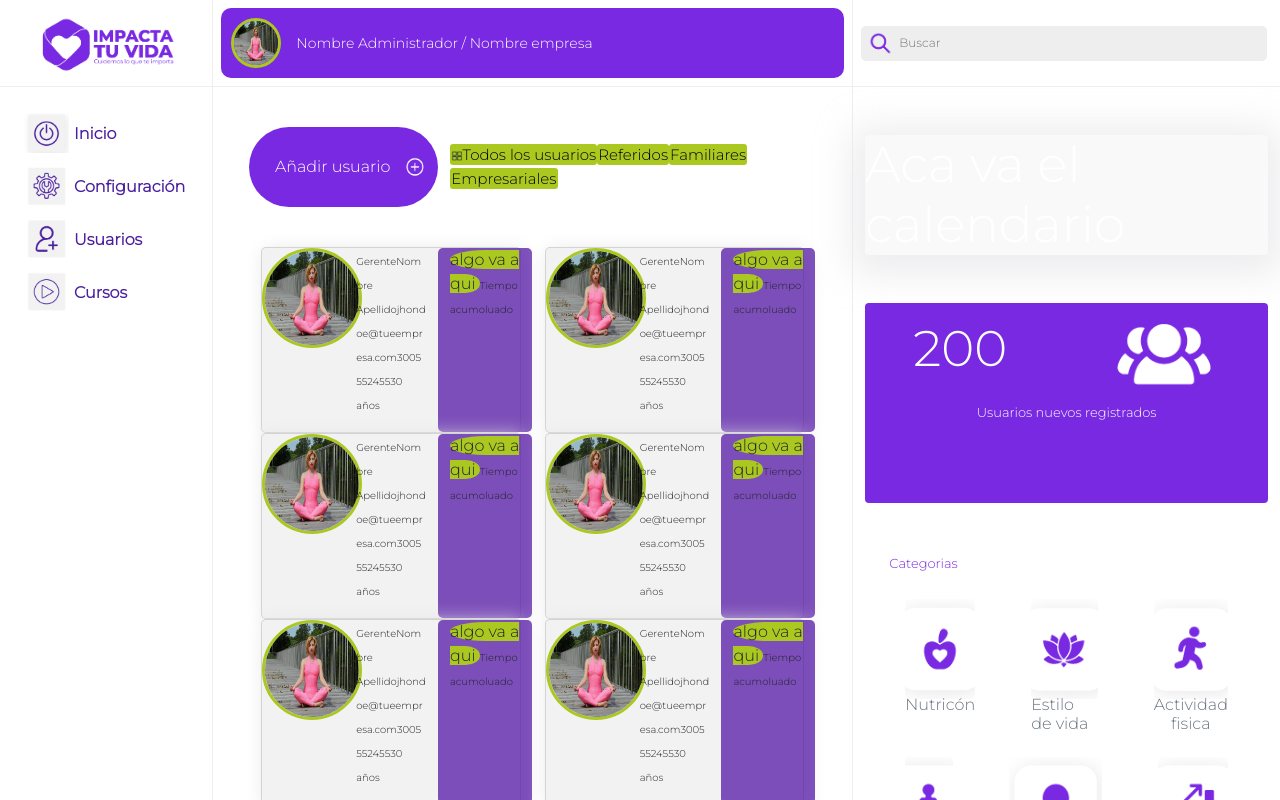
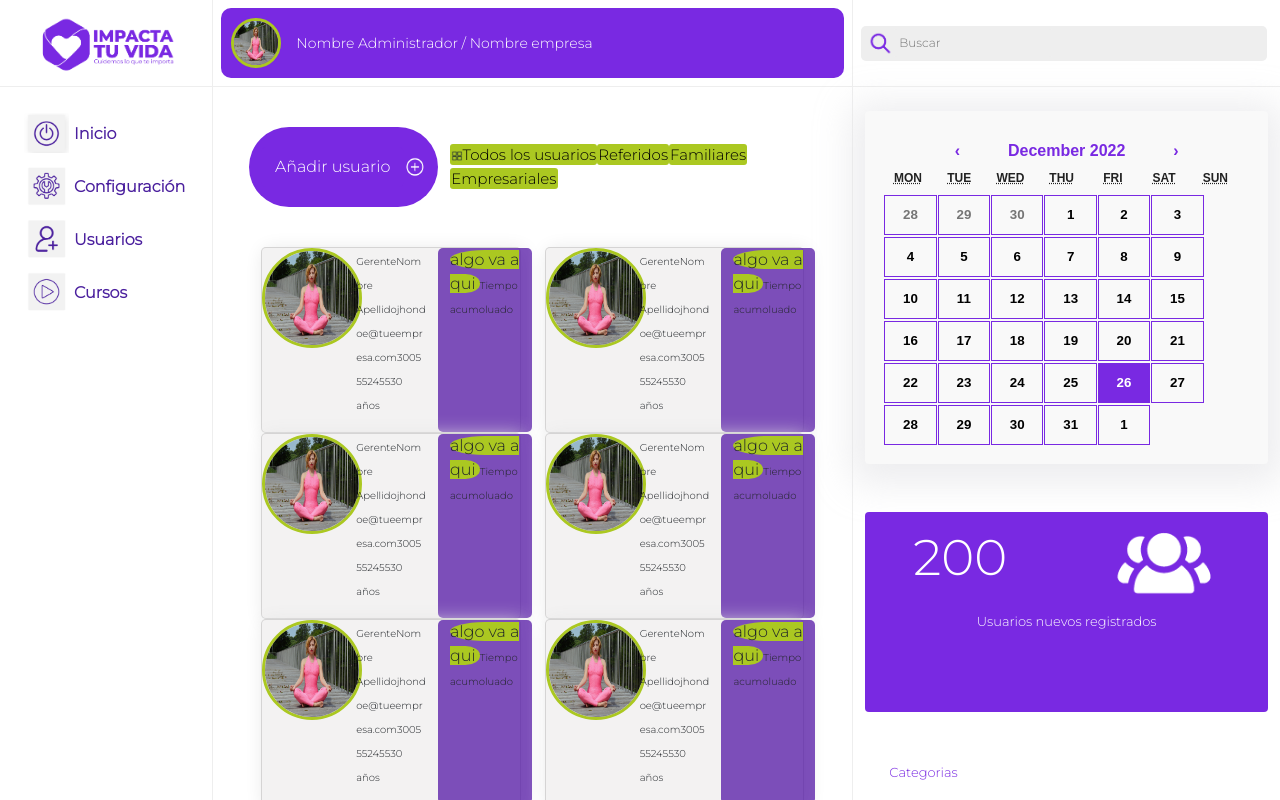
Before and after one commit to anfemoca19/proyecto_impacta, a React (Create React App) app: page /users in a window 1280 px wide. Shown: the top 800 px of the page. Built offline with nearby package versions, Linux system fonts and the light colour scheme.

Commit message:
se crea componente calendar con libreria react-calendar

```diff
--- /dev/null
+++ b/src/components/Calendar/Calendar.scss
@@ -0,0 +1,131 @@
+.calendar {
+  background-color: #f9f9f9;
+  box-shadow: 0px 6px 36px 14px #e6e6e8b4;
+}
+
+.react-calendar {
+  width: 100%;
+  background-color: #f9f9f9;
+  max-width: 100%;
+  border: 1px solid #f9f9f9;
+  color: #222;
+  font-weight: bold;
+}
+
+.react-calendar button {
+  margin: 0;
+  border: 1px solid #7929e2;
+  outline: none;
+  // margin: 1px 8px 1px 1px;
+}
+.react-calendar__navigation {
+  display: flex;
+  height: 30px;
+  margin-bottom: 5px;
+}
+
+.react-calendar__navigation {
+  button {
+    color: #7929e2;
+    min-width: 50px;
+    background: none;
+    font-size: 16px;
+    margin-top: 8px;
+    font-weight:bold;
+    // margin-bottom: 25px;
+    height: 30px;
+    border: 0;
+    &:enabled {
+      &:hover,
+      &:focus {
+        background-color: #abc821;
+      }
+    }
+  }
+}
+.react-calendar__month-view__days{
+  margin: 1px 1px 1px 1px;
+}
+.react-calendar__month-view__days .react-calendar__month-view__days__day{
+  margin: 1px 8px 1px 1px;
+}
+
+.react-calendar__month-view__days__day--weekend {
+  color: black
+}
+
+.react-calendar__navigation button[disabled] {
+  background-color: #abc821;
+}
+
+.react-calendar__tile{
+  &:enabled{
+    &:hover,
+    &:focus {
+      background: #7929e2;
+      color: #fff;
+    }
+  }
+}
+.react-calendar__tile .react-calendar__month-view__days__day button{
+  border-style: 1px solid #7929e2;
+}
+//estilos para el dia actual
+.react-calendar__tile--now {
+  background: #7929e2;
+  font-weight: bold;
+  color: #fff;
+
+  &:enabled{
+    &:hover,
+    &:focus {
+      // background: #7929e2;
+      background: #abc821;
+      font-weight: bold;
+      color: #fff;
+    }
+  }
+}
+.react-calendar__tile--active {
+  background: #7929e2;
+  color: white;
+}
+
+.react-calendar__tile--hasActive:enabled:hover, .react-calendar__tile--hasActive:enabled:focus {
+  background: #abc821;
+}
+
+.react-calendar__month-view__weekdays {
+  text-align: center;
+  font-weight: bold;
+  font-size: 0.75em;
+  margin-right: 10px;
+}
+
+//Esilos para el contenedor de los meses y años
+.react-calendar .react-calendar__year-view{
+  margin-top: 20px;
+}
+
+.react-calendar__year-view .react-calendar__tile, .react-calendar__decade-view
+.react-calendar__tile, .react-calendar__century-view .react-calendar__tile{
+  height: 40px;
+  padding: 10px 15px;
+  // margin: 2px 0.5px 0px 0px;
+}
+
+
+//estylos decadas
+.react-calendar__decade-view__years{
+  margin-top: 20px;
+}
+.react-calendar__tile .react-calendar__decade-view{
+  margin: 5px 8px 1px 1px;
+}
+.react-calendar__tile .react-calendar__decade-view__years__year{
+  margin: 5px 8px 1px 1px;
+}
+//sryle centenary
+.react-calendar__century-view__decades{
+  margin-top: 20px;
+}
--- a/src/components/Calendar/calendar.jsx
+++ b/src/components/Calendar/calendar.jsx
@@ -1,21 +1,24 @@
-import clsx from "clsx";
 import { useState } from "react";
-import styles from "./calendar.module.scss";
+import CalendarLibrary from "react-calendar";
+import "react-calendar/dist/Calendar.css";
+import "./Calendar.scss";
 
-// Example of using module with sass
-// className={clsx(styles.calendar, styles.john, {
-//   [styles.purple]: showPurple,
-// })}
 export default function Calendar() {
-  const [showPurple, setShowPurple] = useState(false);
-
-  const onShowPurple = () => {
-    setShowPurple(!showPurple);
-  };
-
+  const [date, setDate] = useState(new Date());
   return (
-    <h1 className={clsx("mb-5", "mt-5", "rounded", styles.calendar)}>
-      Aca va el calendario
-    </h1>
+    <div className="container-fluid calendar mb-5 mt-4 rounded p-3">
+      <CalendarLibrary
+        onChange={setDate}
+        value={date}
+        // nextLabel="month>>"
+        nextAriaLabel="Ir al próximo mes"
+        next2Label=""
+        next2AriaLabel="Ir al próximo año"
+        // prevLabel="< <mes"
+        prevAriaLabel="Ir al mes anterior"
+        prev2Label=""
+        prev2AriaLabel="Ir al año anterior"
+      />
+    </div>
   );
 }
--- a/src/components/Calendar/calendar.module.scss
+++ /dev/null
@@ -1,7 +0,0 @@
-.calendar {
-  background-color: #f9f9f9;
-  box-shadow: 0px 6px 36px 14px #e6e6e8b4;
-}
-.john {
-  color: white;
-}
--- a/src/pages/Configuration/configurarion.jsx
+++ b/src/pages/Configuration/configurarion.jsx
@@ -1,7 +1,7 @@
 import clsx from "clsx";
 import "../Configuration/configuration.scss";
 import AccountUser from "../../components/AcountUser/accountUser";
-import Calendar from "../../components/Calendar/calendar";
+import Calendar from "../../components/Calendar/Calendar";
 import Categorias from "../../components/Categories/categories";
 import GraphUsers from "../../components/GraphUsers/graphUsers";
 import Header from "../../components/Header/header";
--- a/src/pages/Courses/courses.jsx
+++ b/src/pages/Courses/courses.jsx
@@ -1,13 +1,12 @@
 import { Link } from "react-router-dom";
 import "../Courses/courses.scss";
 import AccountUser from "../../components/AcountUser/accountUser";
-import Calendar from "../../components/Calendar/calendar";
+import Calendar from "../../components/Calendar/Calendar";
 import Categorias from "../../components/Categories/categories";
 import GraphUsers from "../../components/GraphUsers/graphUsers";
 import Header from "../../components/Header/header";
 import Layout from "../../components/Layout";
 import Navbar from "../../components/Navbar/navbar";
-import Input from "../../components/UI/Input/input";
 import Star from "../../components/Star/Star";
 
 export default function Courses() {
--- a/src/pages/Dashboart/dashboart.jsx
+++ b/src/pages/Dashboart/dashboart.jsx
@@ -10,14 +10,13 @@ import {
 } from "recharts";
 import "./dashboart.scss";
 import AccountUser from "../../components/AcountUser/accountUser";
-import Calendar from "../../components/Calendar/calendar";
+import Calendar from "../../components/Calendar/Calendar";
 import Categorias from "../../components/Categories/categories";
 import GraphUsers from "../../components/GraphUsers/graphUsers";
 import Header from "../../components/Header/header";
 import Navbar from "../../components/Navbar/navbar";
 import upload from "../../imagenes/icono-carga-de-archivos.png";
 import usuarios_icon from "../../imagenes/icono-usuarios-activos.png";
-import violet_porcentaje from "../../imagenes/violet-porcentaje.png";
 import Layout from "../../components/Layout";
 import CircleColor from "../../components/CircleColor/Circle";
 import ChartPie from "../../components/ChartPie/ChartPie";
--- a/src/pages/Dashboart/dashboart.scss
+++ b/src/pages/Dashboart/dashboart.scss
@@ -1,10 +1,10 @@
-.container-dos {
-  display: grid;
-}
+// .container-dos {
+//   display: grid;
+// }
 
-.container-tres {
-  display: grid;
-}
+// .container-tres {
+//   display: grid;
+// }
 
 .style-title-chart{
   color: #7929e2;
--- a/src/pages/Personalization/personalization.jsx
+++ b/src/pages/Personalization/personalization.jsx
@@ -1,6 +1,6 @@
 import clsx from "clsx";
 import AccountUser from "../../components/AcountUser/accountUser";
-import Calendar from "../../components/Calendar/calendar";
+import Calendar from "../../components/Calendar/Calendar";
 import Categorias from "../../components/Categories/categories";
 import GraphUsers from "../../components/GraphUsers/graphUsers";
 import Header from "../../components/Header/header";
--- a/src/pages/Users/users.jsx
+++ b/src/pages/Users/users.jsx
@@ -1,6 +1,6 @@
 import "../Users/users.scss";
 import AccountUser from "../../components/AcountUser/accountUser";
-import Calendar from "../../components/Calendar/calendar";
+import Calendar from "../../components/Calendar/Calendar";
 import Categorias from "../../components/Categories/categories";
 import GraphUsers from "../../components/GraphUsers/graphUsers";
 import Header from "../../components/Header/header";
```
